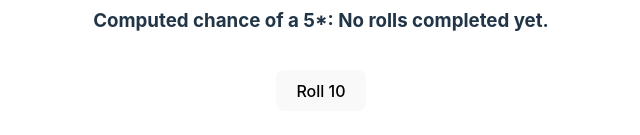
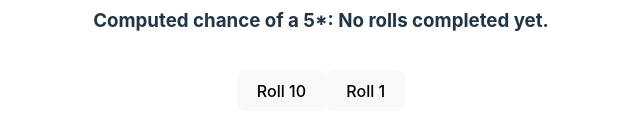
Before and after one commit to AlexYFM/wish_sim, a React (Vite) app: page / in a window 1280 px wide. Shown: the part 487-622 px from the top of the page, without its empty margins (319-959 px from the left). Built offline with nearby package versions, Linux system fonts and the light colour scheme.

Commit message:
error when on 90 pity and try to ten roll, research why error happening

```diff
--- a/src/components/App.jsx
+++ b/src/components/App.jsx
@@ -16,29 +16,39 @@ function App() {
     blue: 85.4
   }
 
-  function rollTen () {
-    const ten = []
-    for(let i=0; i<10; i++){
-      let p = 0
-      setNumRolls((prev) => prev+1)
-      if(pity>=90){ // hit pity
-        ten.push('gold')
+  const rollOne = () => {
+    setNumRolls(n => n + 1)
+    setPity(p => p + 1)
+    if(pity===90){ // hit pity
+      setRolls((prev) => {
+        return [...prev.slice(1), 'gold']
+      })
       setPity(0)
       setGolds(golds+1)
-        continue
+      return 'gold'
     }
+    let p = 0
     for (const [rarity, prob] of Object.entries(chance)){
       p += prob
       if (Math.random()*100 < p){
-          ten.push(rarity)
+        setRolls((prev) => {
+          return [...prev.slice(1), rarity]
+        })
         if (rarity==='gold'){
           setPity(0)
           setGolds(golds+1)
         }
-          else setPity((prev) => prev+1)
-          break
+        return rarity
       }
     }
+    if (rolls.slice(-1)!=='gold')
+    return rolls.slice(-1)
+  }
+
+  function rollTen () {
+    let ten = []
+    for(let i=0; i<10; i++){
+      ten.push(rollOne())
     }
     setRolls(ten)
   }
@@ -56,6 +66,7 @@ function App() {
         })}
       </div>
       <button onClick={rollTen}>Roll 10</button>
+      <button onClick={rollOne}>Roll 1</button>
     </div>
   )
 }
```
Lines whose indentation alone changed are shown as unchanged.
